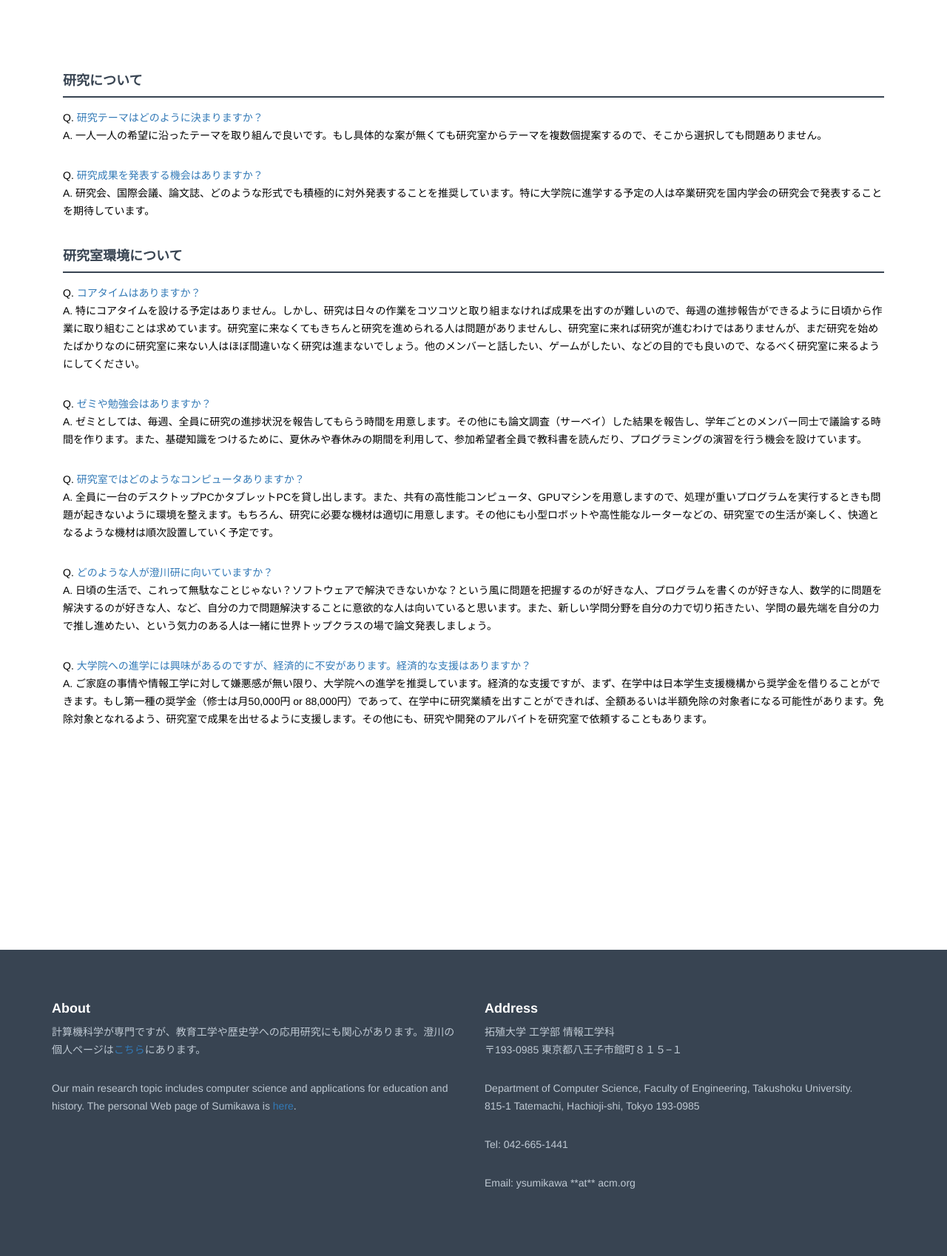
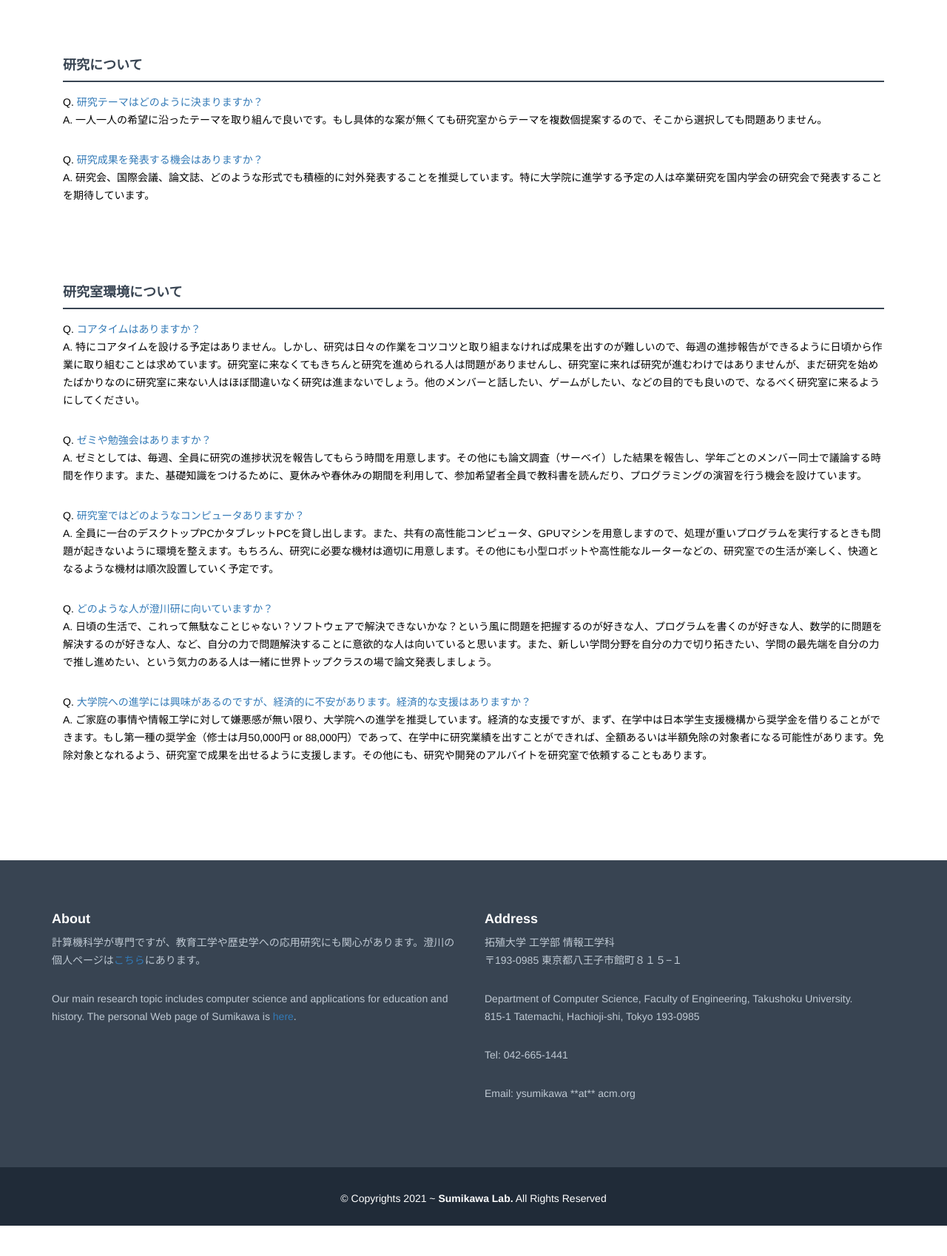
Before and after one commit to sumilab/web, a PHP site: page /faq.html in a window 1280 px wide. Shown: the part 64-1762 px from the top of the page at 74% size. After the commit the page ends 1721 px from the top, so only its background shows below. Run offline with PHP 8.4, Linux system fonts and the light colour scheme.

Commit message:
Update style.css

```diff
--- a/css/style.css
+++ b/css/style.css
@@ -237,10 +237,11 @@
 
 /* Past News Wrap */
 #pastnews {
-	padding-top: 10px;
-	padding-bottom: 150px;
+	padding-top: 0px;
+	padding-bottom: 0px;
 	background: #FFFFFF;
-	margin-bottom: 20px;
+	margin-top: -100px;
+	margin-bottom: 10px;
 	display: block;
 	text-align: center;
 }
@@ -253,6 +254,7 @@
 }
 
 #pastnews h4 {
+	padding-top: 70px;
 	text-align: left
 }
 
@@ -280,7 +282,7 @@
 
 /* All Achievements Wrap */
 #allachievements {
-	padding-top: -10px;
+	padding-top: 0px;
 	padding-bottom: 0px;
 	background: #FFFFFF;
 	margin-top: -100px;
```
